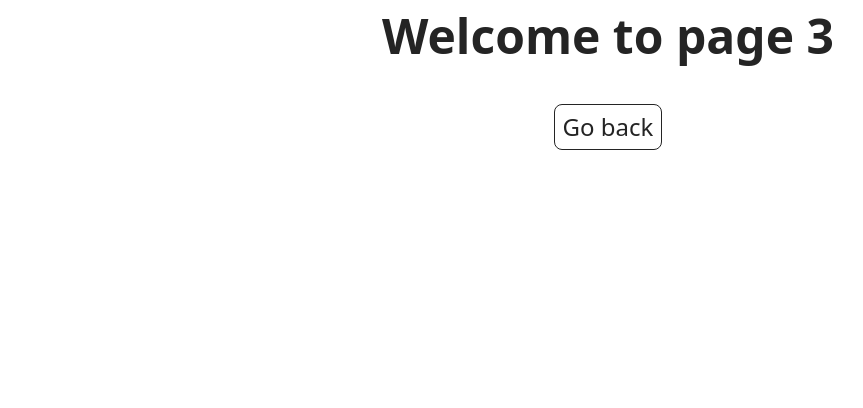
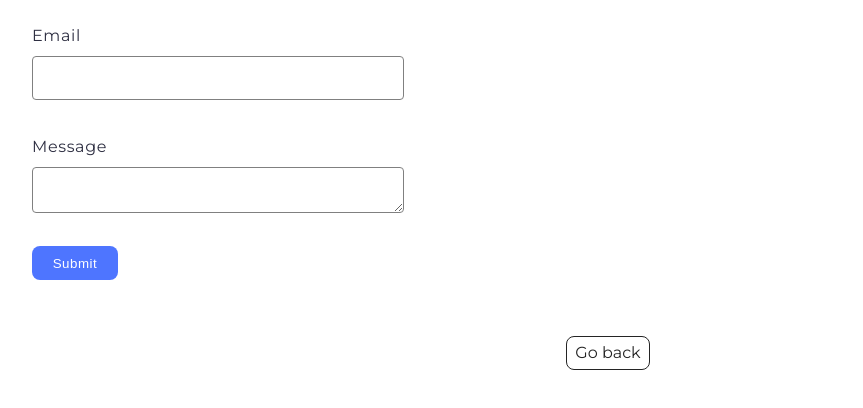
Before and after one commit to vasyl-medulych/goit-js-hw-09, a website built with Vite: page src/2-form.html in a window 1280 px wide. Shown: the top 408 px of the page, without its empty margins (112-975 px from the left). Built offline with nearby package versions, Linux system fonts and the light colour scheme.

Commit message:
task2 complete

```diff
--- a/src/2-form.html
+++ b/src/2-form.html
@@ -5,17 +5,31 @@
     <meta http-equiv="X-UA-Compatible" content="IE=edge" />
     <meta name="viewport" content="width=device-width, initial-scale=1.0" />
     <title>Form</title>
+    <link rel="preconnect" href="https://fonts.googleapis.com" />
+    <link rel="preconnect" href="https://fonts.gstatic.com" crossorigin />
+    <link
+      href="https://fonts.googleapis.com/css2?family=Montserrat:ital,wght@0,100..900;1,100..900&display=swap"
+      rel="stylesheet"
+    />
     <link rel="stylesheet" href="./css/styles.css" />
   </head>
   <body>
     <main>
       <div class="container">
-        <h1 class="main-title">
-          <span class="main-title-gradient">Welcome</span> to page 3
-        </h1>
+        <form class="feedback-form" autocomplete="off">
+          <label>
+            Email
+            <input type="email" name="email" autofocus />
+          </label>
+          <label>
+            Message
+            <textarea name="message" rows="8"></textarea>
+          </label>
+          <button type="submit">Submit</button>
+        </form>
         <load src="./partials/back-link.html" />
       </div>
     </main>
-    <!-- <script src="./js/2-form.js" type="module" defer></script> -->
+    <script src="./js/2-form.js" type="module" defer></script>
   </body>
 </html>
--- /dev/null
+++ b/src/css/2-form.css
@@ -0,0 +1,76 @@
+body {
+  font-family: 'Montserrat', sans-serif;
+  font-weight: 400;
+  font-size: 16px;
+  line-height: 1.5;
+}
+.feedback-form {
+  border-radius: 8px;
+  padding: 24px;
+  width: 408px;
+  height: 256px;
+  background-color: #fff;
+  display: flex;
+  align-items: flex-start;
+  justify-content: flex-start;
+  flex-direction: column;
+  /* gap: 16px; */
+}
+
+label {
+  letter-spacing: 0.04em;
+  color: #2e2f42;
+  width: 360px;
+  height: 152px;
+  display: flex;
+  align-items: flex-start;
+  justify-content: flex-start;
+  flex-direction: column;
+  gap: 8px;
+}
+
+button {
+  border-radius: 8px;
+  padding: 8px 16px;
+  width: 86px;
+  height: 40px;
+  background: #4e75ff;
+  outline: none;
+  border: none;
+  font-weight: 500;
+  letter-spacing: 0.04em;
+  color: #fff;
+}
+
+input {
+  width: 360px;
+  height: 40px;
+  padding-left: 8px;
+  border-radius: 4px;
+  outline: none;
+  border: 1px solid #808080;
+}
+
+input:hover,
+textarea:hover {
+  border: 1px solid black;
+}
+
+input:active,
+textarea:active {
+  border: 1px solid #808080;
+}
+
+textarea {
+  color: #2e2f42;
+  border: 1px solid #808080;
+  outline: none;
+  width: 360px;
+  height: 40px;
+  border-radius: 4px;
+  padding-left: 8px;
+}
+
+button:hover {
+  background-color: #6c8cff;
+}
--- a/src/css/styles.css
+++ b/src/css/styles.css
@@ -15,3 +15,4 @@
 @import url('./back-link.css');
 @import 'simplelightbox/dist/simple-lightbox.min.css';
 @import url('./1-gallery.css');
+@import url('./2-form.css');
--- a/src/js/2-form.js
+++ b/src/js/2-form.js
@@ -0,0 +1,33 @@
+let formData = { email: '', message: '' };
+
+const formElem = document.querySelector('.feedback-form');
+
+formElem.addEventListener('input', e => {
+  formData.email = e.currentTarget.email.value;
+  formData.message = e.currentTarget.message.value;
+  saveToLS('feedback-form-state', formData);
+});
+
+document.addEventListener('DOMContentLoaded', () => {
+  const lsData = getFromLS('feedback-form-state');
+  try {
+    formData = lsData;
+    formElem.elements.email.value = lsData.email;
+    formElem.elements.message.value = lsData.message;
+  } catch {}
+});
+
+function saveToLS(key, value) {
+  const jsonData = JSON.stringify(value);
+  localStorage.setItem(key, jsonData);
+}
+
+function getFromLS(key, defaultValue) {
+  const jsonData = localStorage.getItem(key);
+  try {
+    const data = JSON.parse(jsonData);
+    return data;
+  } catch {
+    return defaultValue || jsonData;
+  }
+}
```
